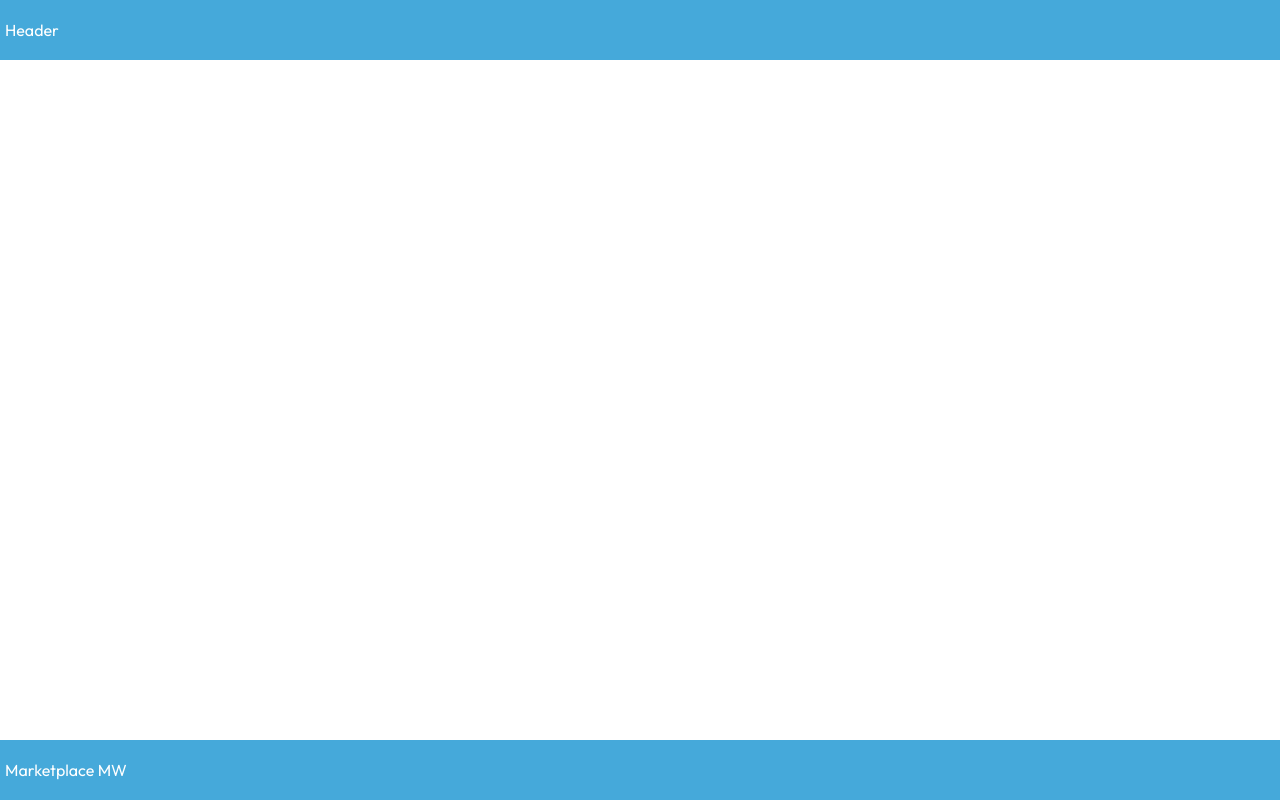
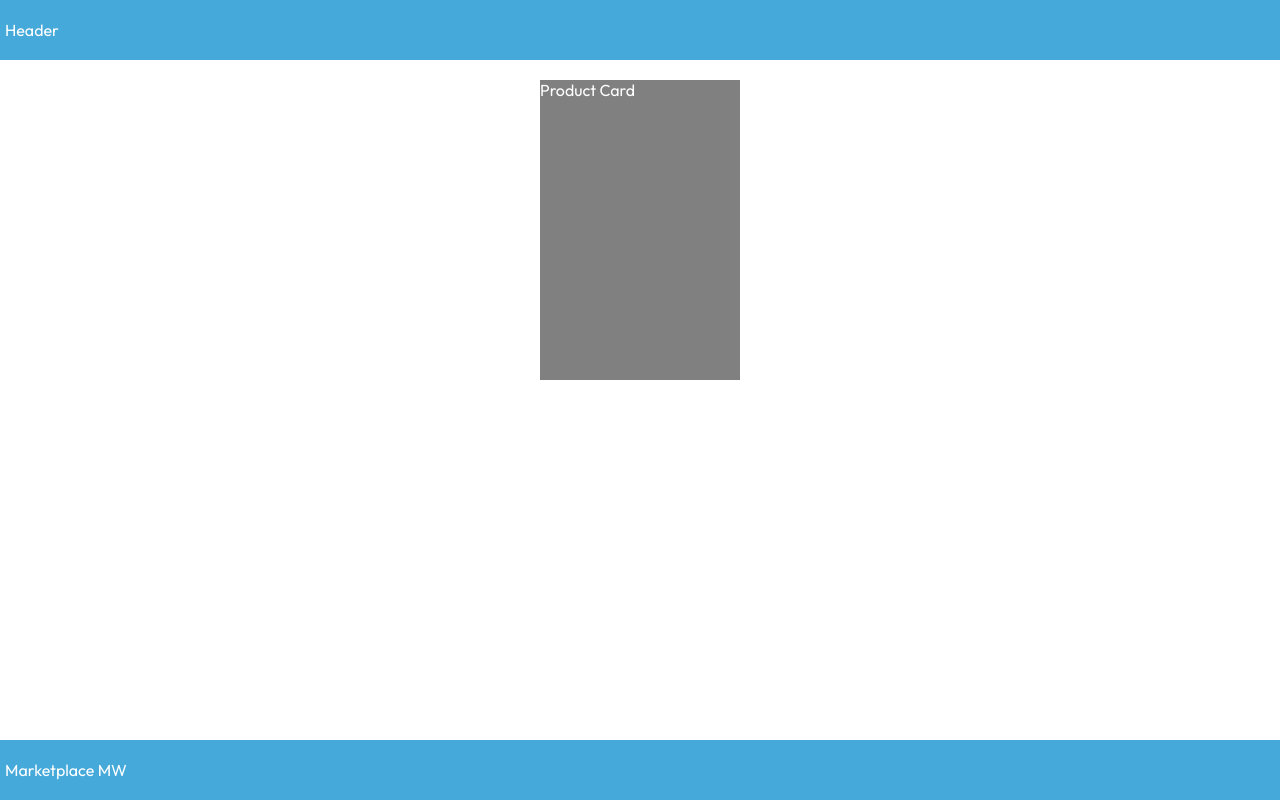
Before and after one commit to TheNazXX/cars-market-app, a React (Create React App) app: page / in a window 1280 px wide. Built offline with nearby package versions, Linux system fonts and the light colour scheme.

Commit message:
productCard

```diff
--- a/package.json
+++ b/package.json
@@ -25,6 +25,7 @@
     "sass-loader": "^13.2.0",
     "styled-components": "^5.3.9",
     "typescript": "^4.9.5",
+    "uuid": "^9.0.0",
     "web-vitals": "^2.1.4"
   },
   "scripts": {
--- /dev/null
+++ b/src/components/ProductCard/ProductCard.props.ts
@@ -0,0 +1,4 @@
+export interface I_ProductCard{
+  _id: string,
+  label: string,
+};
--- /dev/null
+++ b/src/components/ProductCard/ProductCard.tsx
@@ -0,0 +1,14 @@
+import { I_ProductCard } from './ProductCard.props';
+import styles from './product-card.module.scss';
+import classNames from 'classnames';
+
+const ProductCard = ({_id, label}: I_ProductCard): JSX.Element => {
+  console.log(styles)
+  return (
+    <div className={styles.productCard}>
+     Product Card
+    </div>
+  )
+}
+
+export default ProductCard;
--- /dev/null
+++ b/src/components/ProductCard/index.ts
@@ -0,0 +1 @@
+export {default} from './ProductCard';
--- /dev/null
+++ b/src/components/ProductCard/product-card.module.scss
@@ -0,0 +1,6 @@
+.productCard{
+  margin-top: 20px;
+  width: 200px;
+  height: 300px;
+  background-color: gray;
+}
--- a/src/pages/HomePage/HomePage.tsx
+++ b/src/pages/HomePage/HomePage.tsx
@@ -1,4 +1,7 @@
+import classNames from 'classnames';
+import ProductCard from 'components/ProductCard';
 import {Helmet} from 'react-helmet';
+import styles from './home-page.module.scss';
 
 const HomePage: React.FC = (): JSX.Element => {
   return (
@@ -7,7 +10,9 @@ const HomePage: React.FC = (): JSX.Element => {
         <title>Главная MarketPlace</title>
       </Helmet>
 
-      123
+      <div className={classNames(styles.productGroup)}>
+        <ProductCard _id={'1'} label='Ноутбук'/>
+      </div>
     </>
   );
 };
--- /dev/null
+++ b/src/pages/HomePage/home-page.module.scss
@@ -0,0 +1,5 @@
+.productGroup{
+  display: flex;
+  justify-content: space-evenly;
+  flex-wrap: wrap;
+}
```
Also changed, not shown: 1 other file (tests, documents, lock files or other folders).
